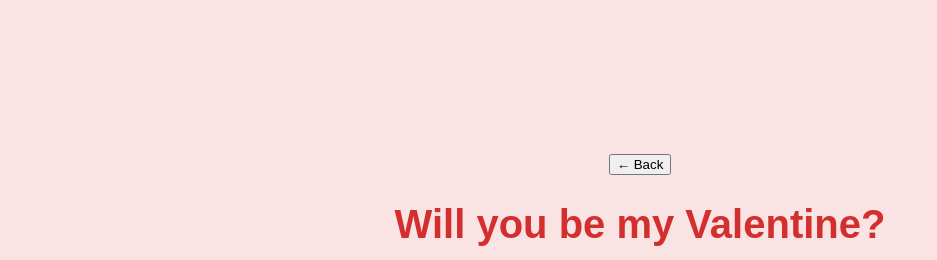
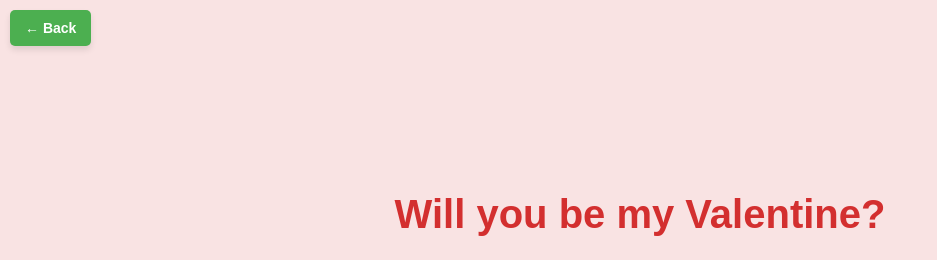
Before and after one commit to IneshVijay/Portfolio, a plain HTML site: page Proposal.html in a window 1280 px wide. Shown: the top 260 px of the page, without its empty margins (0-937 px from the left). Drawn offline with Linux system fonts and the light colour scheme.

Commit message:
Update Proposal.css

```diff
--- a/Proposal.css
+++ b/Proposal.css
@@ -49,3 +49,18 @@ body {
     border-radius: 10px;
     margin-top: 20px;
   }
+  .back-button {
+    position: absolute;
+    top: 10px;
+    left: 10px;
+    background-color: #4CAF50;
+    color: white;
+    border: none;
+    border-radius: 5px;
+    padding: 10px 15px;
+    font-size: 14px;
+    font-weight: bold;
+    cursor: pointer;
+    box-shadow: 0 4px 6px rgba(0, 0, 0, 0.1);
+    transition: background-color 0.3s ease, transform 0.2s ease;
+  }
```
